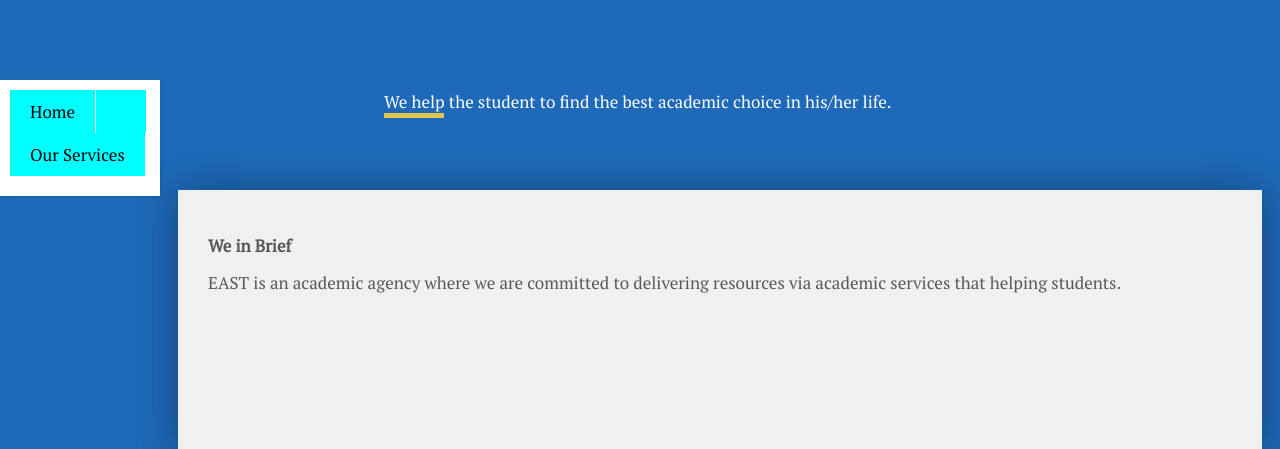
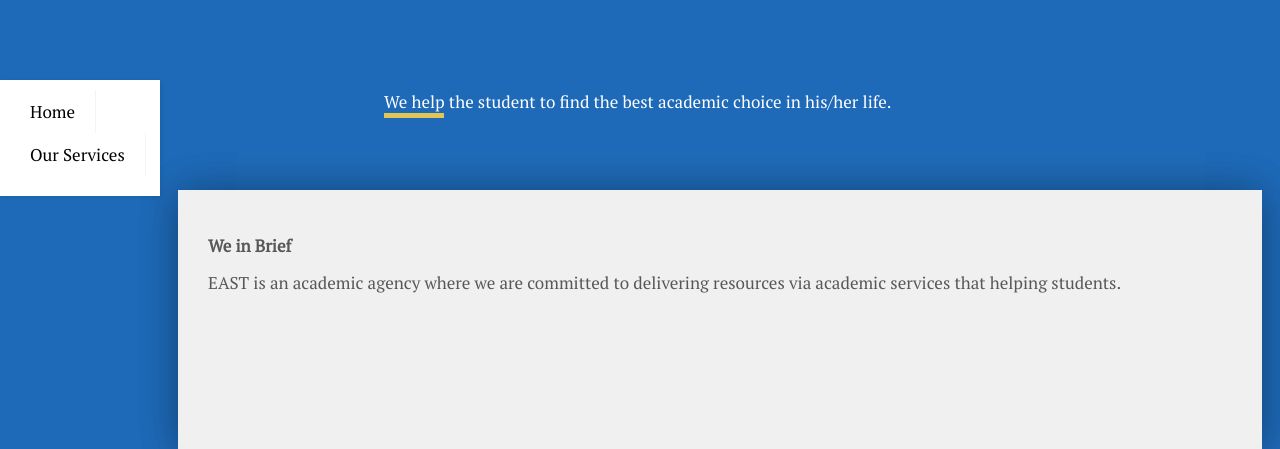
Before and after one commit to abdrb/abdrb.github.io, a PHP site: page /a/about.html in a window 1280 px wide. Shown: the top 449 px of the page. Run offline with PHP 8.4, Linux system fonts and the light colour scheme.

Commit message:
Bug fixed

```diff
--- a/a/navstyle.css
+++ b/a/navstyle.css
@@ -12,7 +12,10 @@ background-color:#1e6ab8;
   padding: 0;
   list-style: none;
   overflow: hidden;
-  background-color: #0ff;
+  background-color: #fff;
+  display: inline-block;
+  width: 140px;
+  height: 100%;
 }
 
 .navbar li a {
@@ -24,7 +27,7 @@ background-color:#1e6ab8;
 
 .navbar li a:hover,
 .navbar .menu-btn:hover {
-  background-color: #00ff00;
+  background-color: #ddd;
 }
 
 .navbar {
```
